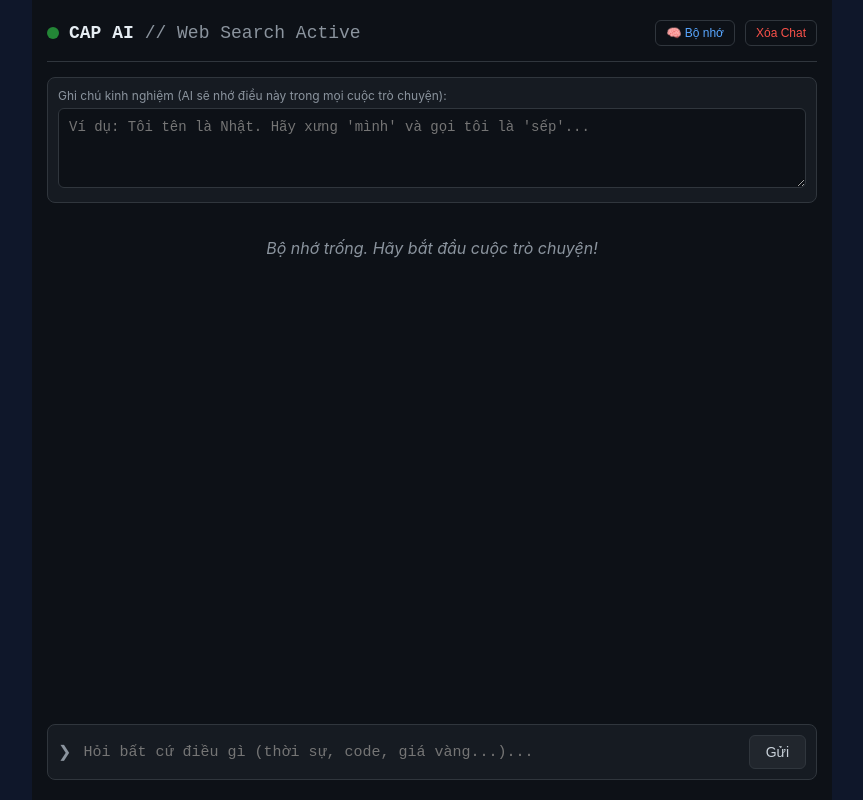
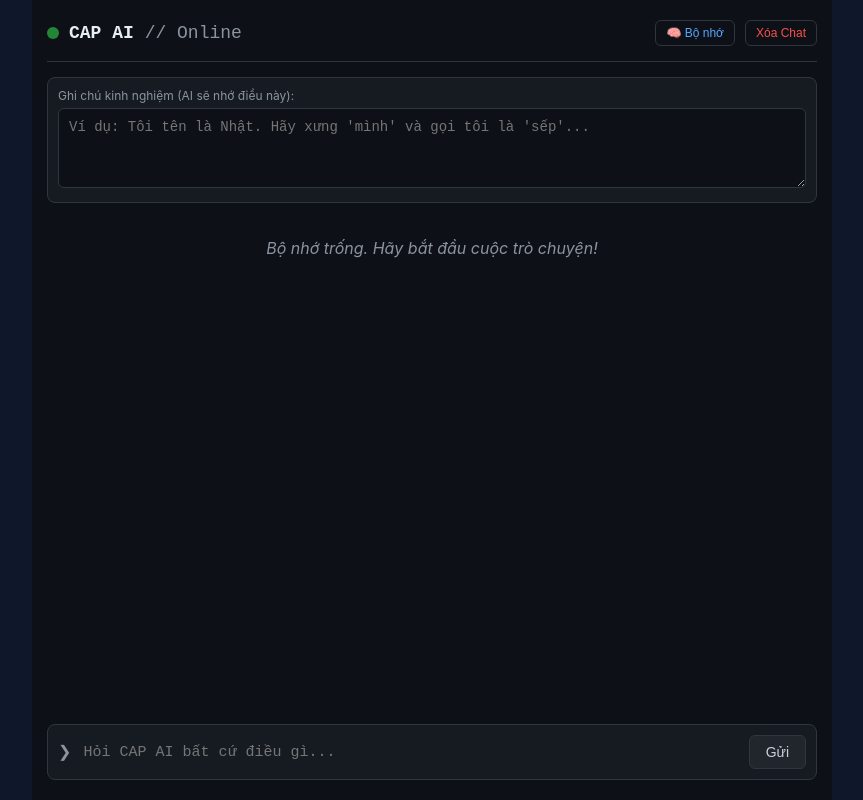
Before and after one commit to gianhat2013/CAP-AI, a Next.js app: page / in a window 1280 px wide. Both pictures are taken after a click on the button "🧠 Bộ nhớ". Shown: the whole page, without its empty margins (208-1071 px from the left). Built offline with nearby package versions, Linux system fonts and the light colour scheme.

Commit message:
Update UI text and improve loading indicators

```diff
--- a/app/page.tsx
+++ b/app/page.tsx
@@ -41,7 +41,6 @@
     }
   };
 
-  // Dòng này đã được sửa lại cho đủ thẻ đóng
   if (!isLoaded) return <div style={{ color: 'white', padding: '20px', backgroundColor: '#0d1117', height: '100vh' }}>Đang tải bộ nhớ...</div>;
 
   return (
@@ -56,7 +55,7 @@
         <div style={{ display: 'flex', alignItems: 'center', gap: '10px' }}>
           <div style={{ width: '12px', height: '12px', borderRadius: '50%', backgroundColor: '#238636' }}></div>
           <h1 style={{ fontSize: '18px', margin: 0, fontWeight: '600', color: '#e6edf3', fontFamily: 'monospace' }}>
-            CAP AI <span style={{ color: '#8b949e', fontWeight: '400' }}>// Web Search Active</span>
+            CAP AI <span style={{ color: '#8b949e', fontWeight: '400' }}>// Online</span>
           </h1>
         </div>
 
@@ -74,7 +73,7 @@
       {showMemory && (
         <div style={{ marginBottom: '15px', padding: '10px', backgroundColor: '#161b22', border: '1px solid #30363d', borderRadius: '8px' }}>
           <label style={{ fontSize: '12px', color: '#8b949e', display: 'block', marginBottom: '5px' }}>
-            Ghi chú kinh nghiệm (AI sẽ nhớ điều này trong mọi cuộc trò chuyện):
+            Ghi chú kinh nghiệm (AI sẽ nhớ điều này):
           </label>
           <textarea
             value={memory} onChange={handleMemoryChange}
@@ -106,21 +105,9 @@
               {m.role === 'user' ? 'You' : 'CAP AI'}
             </strong>
 
-            {/* Hiển thị trạng thái đang search web */}
-            {m.toolInvocations?.map((toolInvocation) => (
-              <div key={toolInvocation.toolCallId} style={{ fontSize: '13px', color: '#d29922', fontFamily: 'monospace', marginBottom: '10px', display: 'flex', alignItems: 'center', gap: '8px' }}>
-                {toolInvocation.state === 'call' ? (
-                  <span>⏳ Đang tra cứu Internet...</span>
-                ) : (
-                  <span>✅ Đã tra cứu xong.</span>
-                )}
-              </div>
-            ))}
-
             {m.role === 'user' ? (
               <span style={{ whiteSpace: 'pre-wrap', fontSize: '15px', color: '#e6edf3' }}>{m.content}</span>
             ) : (
-              m.content && (
               <div style={{ fontSize: '15px', color: '#c9d1d9' }} className="markdown-body">
                 <ReactMarkdown
                   components={{
@@ -144,11 +131,10 @@
                   {m.content}
                 </ReactMarkdown>
               </div>
-              )
             )}
           </div>
         ))}
-        {isLoading && !messages[messages.length - 1]?.toolInvocations && (
+        {isLoading && (
           <div style={{ color: '#8b949e', fontSize: '14px', fontFamily: 'monospace', paddingLeft: '15px' }}>❯ Đang xử lý...</div>
         )}
       </div>
@@ -157,7 +143,7 @@
       <form onSubmit={handleSubmit} style={{ display: 'flex', gap: '10px', flexShrink: 0, paddingBottom: '10px', backgroundColor: '#161b22', padding: '10px', borderRadius: '8px', border: '1px solid #30363d' }}>
         <span style={{ color: '#8b949e', display: 'flex', alignItems: 'center', fontFamily: 'monospace', fontSize: '16px' }}>❯</span>
         <input
-          value={input} onChange={handleInputChange} placeholder="Hỏi bất cứ điều gì (thời sự, code, giá vàng...)..."
+          value={input} onChange={handleInputChange} placeholder="Hỏi CAP AI bất cứ điều gì..."
           style={{ flex: 1, backgroundColor: 'transparent', border: 'none', color: '#e6edf3', fontSize: '15px', outline: 'none', fontFamily: 'monospace' }}
           disabled={isLoading}
         />
```
Lines whose indentation alone changed are shown as unchanged.
